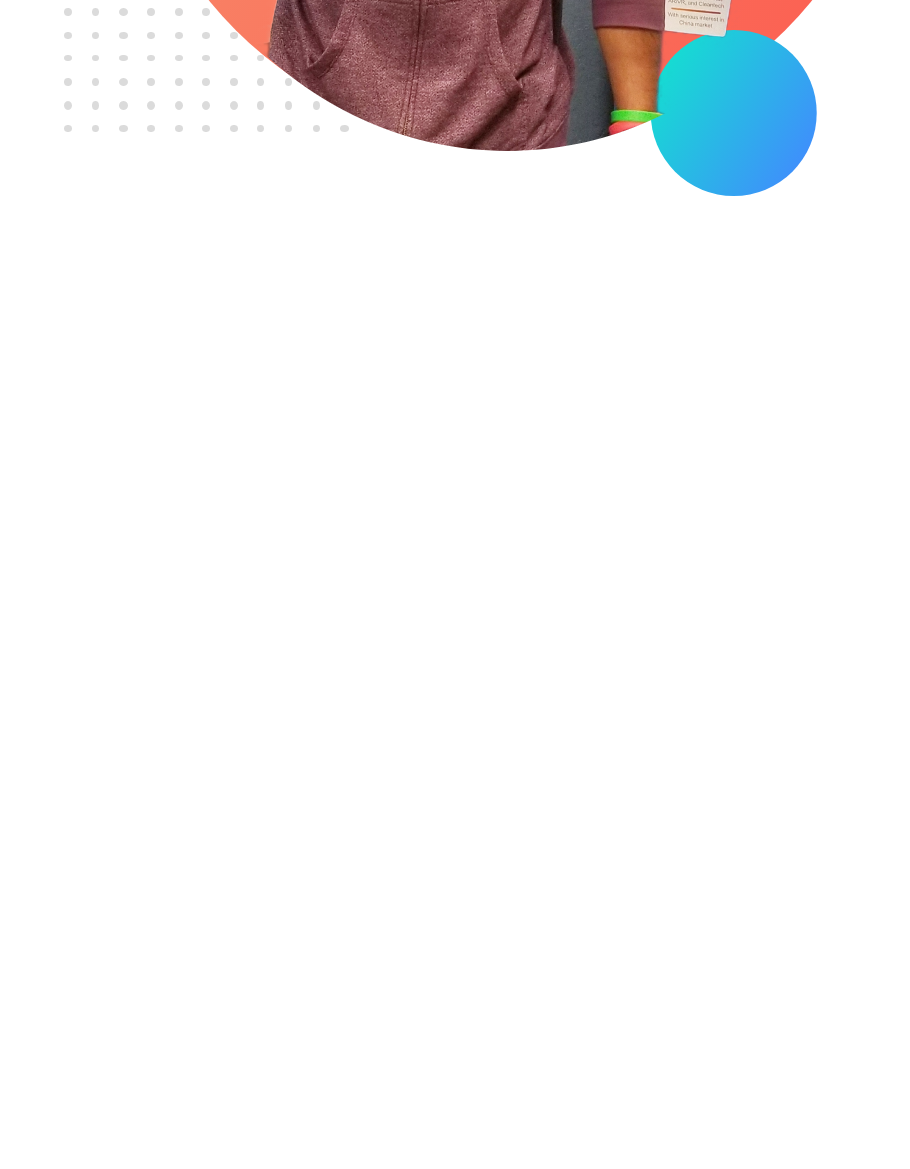
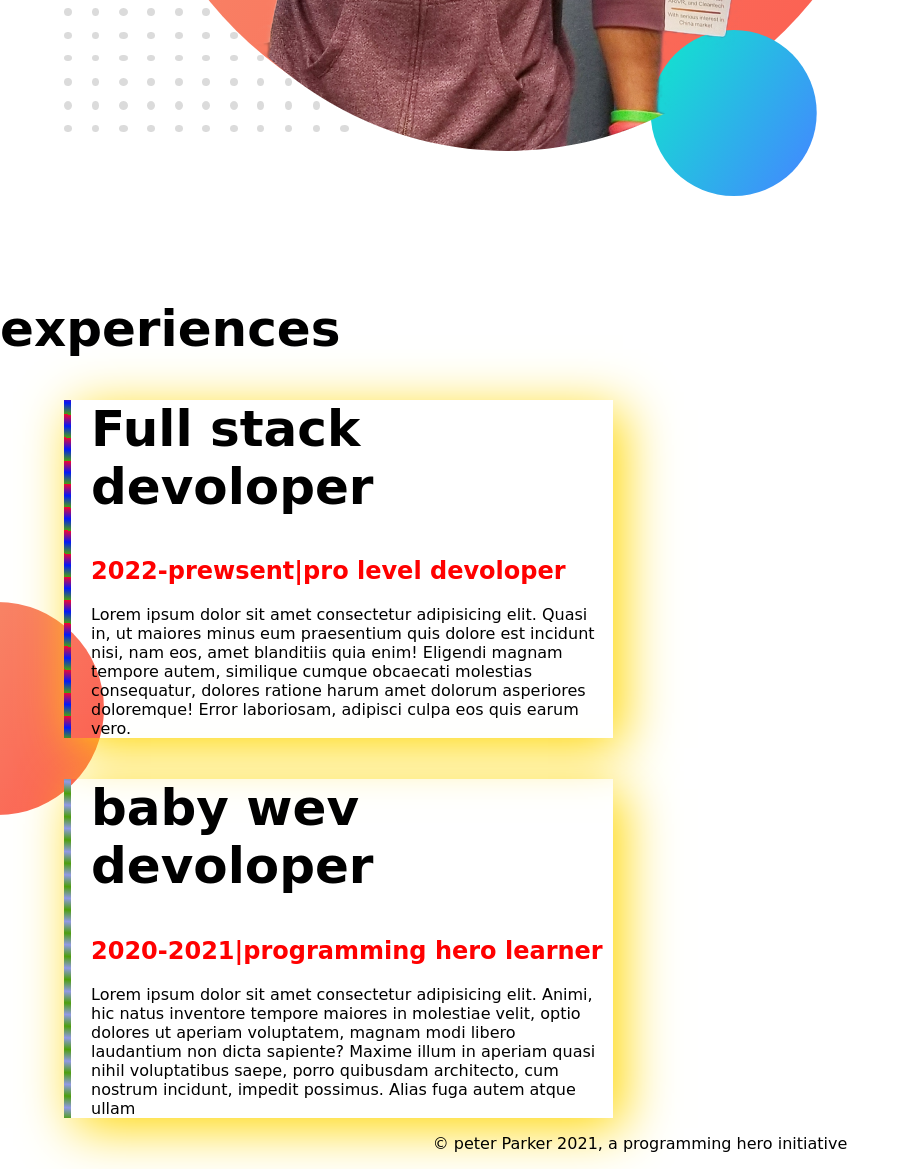
Before and after one commit to MAhannanrupak11/devoloper-portfolio, a plain HTML site: page index.html in a window 1280 px wide. Shown: the part 1566-2735 px from the top of the page, without its empty margins (0-910 px from the left). Before the commit the page ends 1866 px from the top, so only its background shows below. Drawn offline with Linux system fonts and the light colour scheme; a web font is replaced by a local one.

Commit message:
footer and experience addad

```diff
--- a/index.html
+++ b/index.html
@@ -13,7 +13,7 @@
 </head>
 
 <body>
-    <section class="top-banner">
+    <section class="top-banner flexible-containar">
         <div class="half-width">
             <h1>Welcome to</h1>
             <h1><span class="orange-color">Rupak Hannan's</span> world</h1>
@@ -31,7 +31,7 @@
             <img src="images/rupak-pic.png" alt="">
         </div>
     </section>
-    <section class="dream-big">
+    <section class="dream-big flexible-containar">
         <div class="half-width">
             <img src="images/jhankar.png" alt="">
         </div>
@@ -49,6 +49,34 @@
             <a class="link-button" target="blank" href="" href="">download resumes</a>
         </div>
     </section>
+    <section class="experience-area">
+        <h1>experiences</h1>
+        <div class="flexible-container">
+            <div id="full-stack-experience" class="experience-item">
+                <h1>Full stack devoloper</h1>
+                <h2 class="orange-color">2022-prewsent|pro level devoloper</h2>
+                <p>Lorem ipsum dolor sit amet consectetur adipisicing elit. Quasi in, ut maiores minus eum praesentium
+                    quis
+                    dolore est incidunt nisi, nam eos, amet blanditiis quia enim! Eligendi magnam tempore autem,
+                    similique
+                    cumque obcaecati molestias consequatur, dolores ratione harum amet dolorum asperiores doloremque!
+                    Error
+                    laboriosam, adipisci culpa eos quis earum vero.</p>
+            </div>
+            <div id="wev-dev-experience" class="experience-item">
+                <h1>baby wev devoloper</h1>
+                <h2 class="orange-color">2020-2021|programming hero learner</h2>
+                <p>Lorem ipsum dolor sit amet consectetur adipisicing elit. Animi, hic natus inventore tempore maiores
+                    in
+                    molestiae velit, optio dolores ut aperiam voluptatem, magnam modi libero laudantium non dicta
+                    sapiente?
+                    Maxime illum in aperiam quasi nihil voluptatibus saepe, porro quibusdam architecto, cum nostrum
+                    incidunt, impedit possimus. Alias fuga autem atque ullam</p>
+            </div>
+        </div>
+
+    </section>
+    <footer>
+        <p>© peter Parker 2021, a programming hero initiative</p>
+    </footer>
 </body>
-
-</html>
--- a/style.css
+++ b/style.css
@@ -9,13 +9,14 @@ h1{
 .orange-color{
     color: red;
 }
-section{
+.flexible-containar{
     display: flex;
     margin-bottom: 100px;
 }
 .half-width{
     width: 50%;
     padding-left: 5%;
+
 }
 .half-width{
     width: 50%;
@@ -37,3 +38,29 @@ section{
     background-repeat: no-repeat;
     background-position: right;
 }
+.experience-area{
+    background-image: url(images/exp-bg.png);
+    background-repeat: no-repeat;
+    background-position: left;
+}
+.experience-item{
+    width: 40%;
+    margin-left: 5%;
+    margin-right: 5%;
+    padding-left: 20px;
+    padding-right: 10px;
+    box-shadow: 10px 10px 50px gold;
+}
+#wev-dev-experience{
+    border-left: 7px solid;
+    border-image: repeating-linear-gradient(30deg, #4d9f0c, #9198e5, #4d9f0c 20px) 60;;
+    border-image-slice: 1;
+}
+#full-stack-experience{
+    border-left: 7px solid;
+    border-image: repeating-linear-gradient(30deg, #4d9f0c, #0318f8, #f5052d 20px) 60;;
+    border-image-slice: 1;
+}
+footer p{
+    text-align: center;
+}
```
Also changed, not shown: 2 other files.
